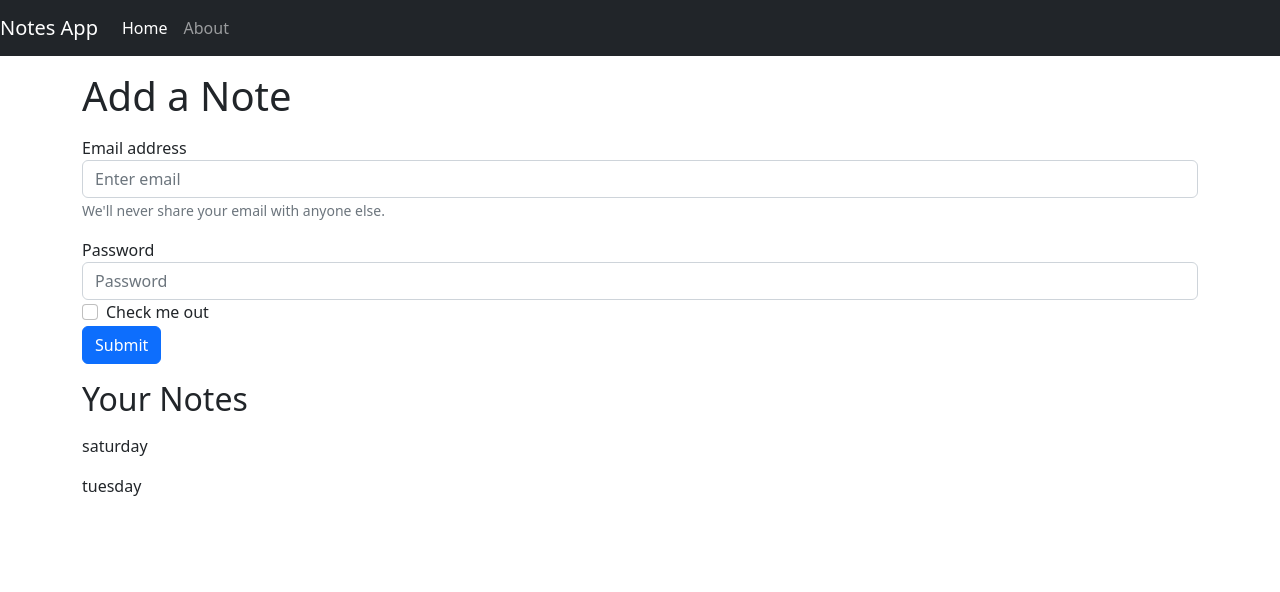
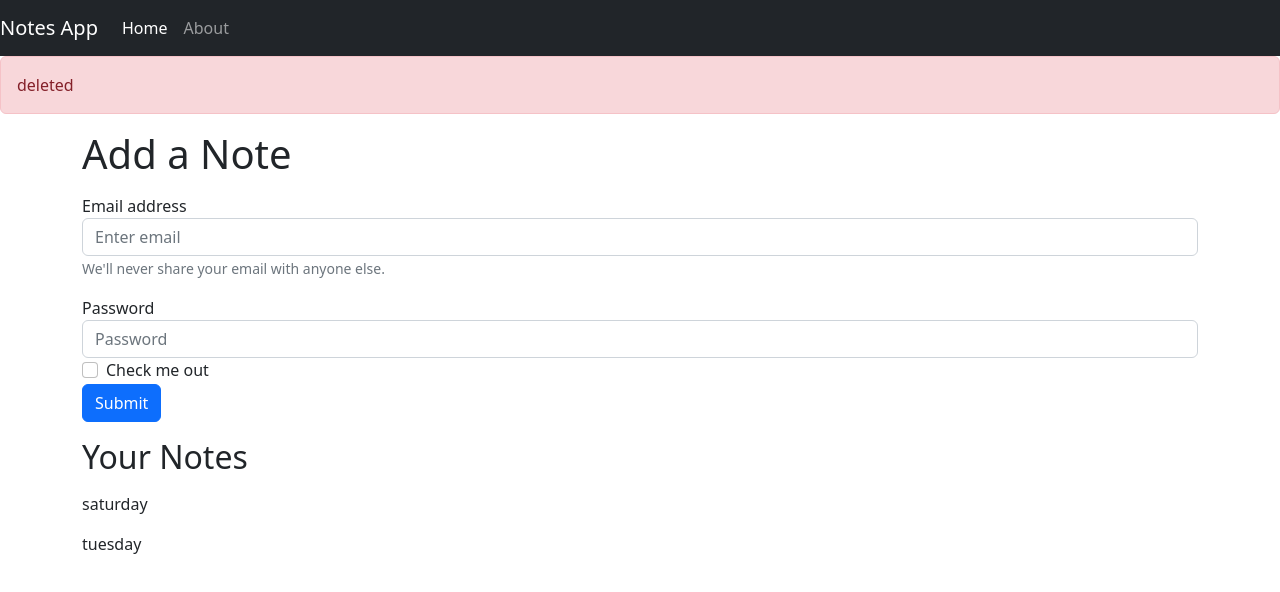
Before and after one commit to Shivanand0297/Notes-app-frontend, a React (Create React App) app: page / in a window 1280 px wide. Shown: the top 592 px of the page. Built offline with nearby package versions, Linux system fonts and the light colour scheme; the HTML template or start-up script is replaced by a standard one.

Commit message:
added alert component

```diff
--- a/src/App.js
+++ b/src/App.js
@@ -5,12 +5,14 @@ import About from './pages/About'
 import Home from './pages/Home'
 import "bootstrap/dist/css/bootstrap.min.css"
 import NoteState from './context/notes/NoteState'
+import Alert from './components/Alert'
 
 const App = () => {
   return (
     <NoteState>
       <BrowserRouter>
           <Navbar/>
+          <Alert message={"deleted"} />
           <div className='container'>
           <Routes>
               <Route path='/' element={<Home/>} />
```
